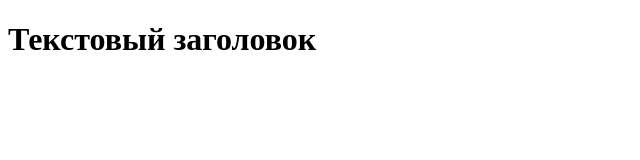
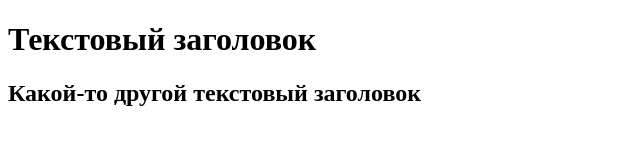
Before and after one commit to BorisenkoAleksey/new_project, a plain HTML site: page test.html in a window 1280 px wide. Shown: the whole page, without its empty margins (0-640 px from the left). Drawn offline with Linux system fonts and the light colour scheme.

Commit message:
add headeres in html-files

```diff
--- a/test.html
+++ b/test.html
@@ -8,5 +8,6 @@
         </head>
         <body>
             <h1>Текстовый заголовок</h1>
+            <h2>Какой-то другой текстовый заголовок</h2>
         </body>
         </html>
```
Also changed, not shown: index.html (+0 -1 lines).
